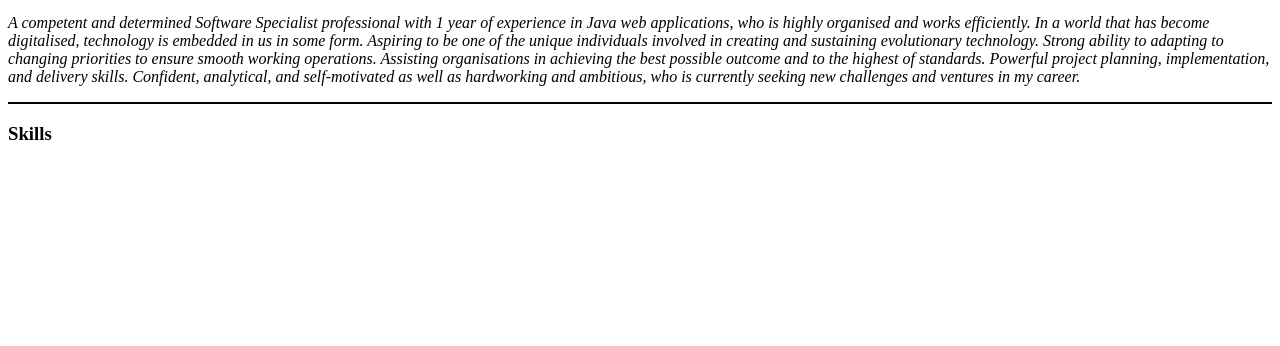
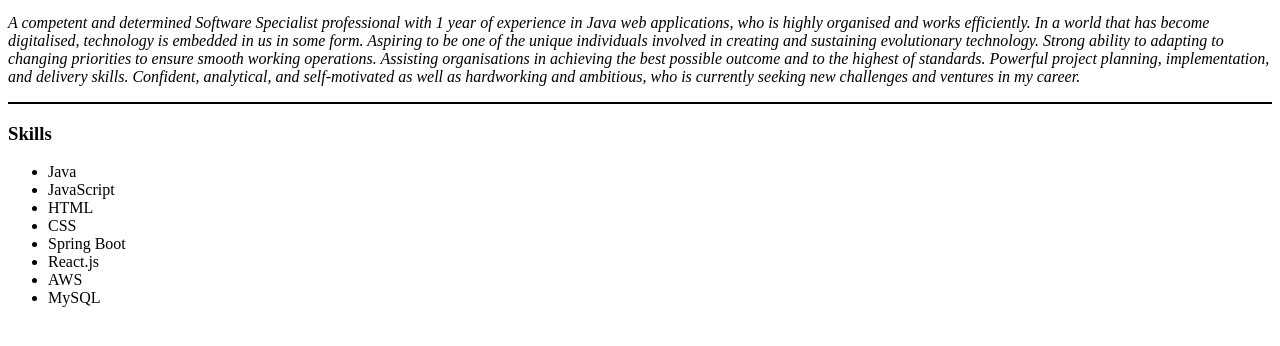
Before and after one commit to erhnaks/Web-Development-Udemy, a plain HTML site: page HTML/Personal Site-HTML/index.html in a window 1280 px wide. Shown: the part 100-446 px from the top of the page. Drawn offline with Linux system fonts and the light colour scheme.

Commit message:
Personal Site building with HTML

```diff
--- a/HTML/Personal Site-HTML/index.html
+++ b/HTML/Personal Site-HTML/index.html
@@ -15,6 +15,18 @@
   </em></p>
   <hr color="black" noshade=>
   <h3>Skills</h3>
+  <ul>
+    <li>Java</li>
+    <li>JavaScript</li>
+    <li>HTML</li>
+    <li>CSS</li>
+    <li>Spring Boot</li>
+    <li>React.js</li>
+    <li>AWS</li>
+    <li>MySQL</li>
+
+
+  </ul>
 
 
 
```
